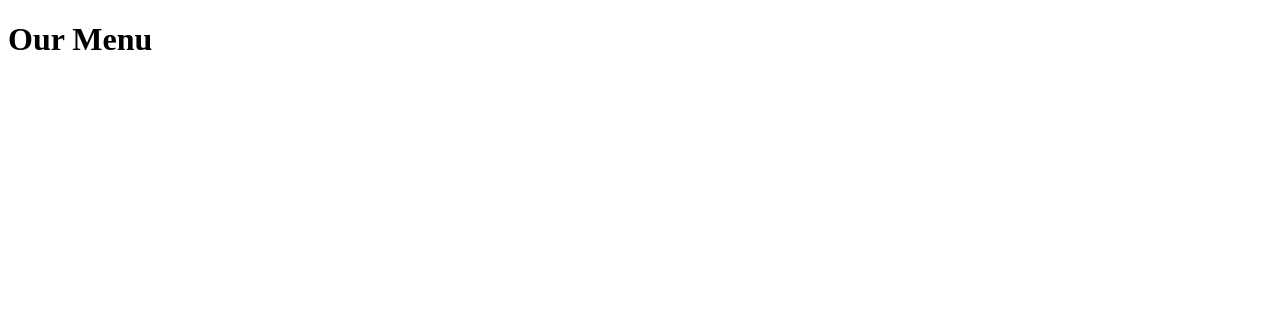
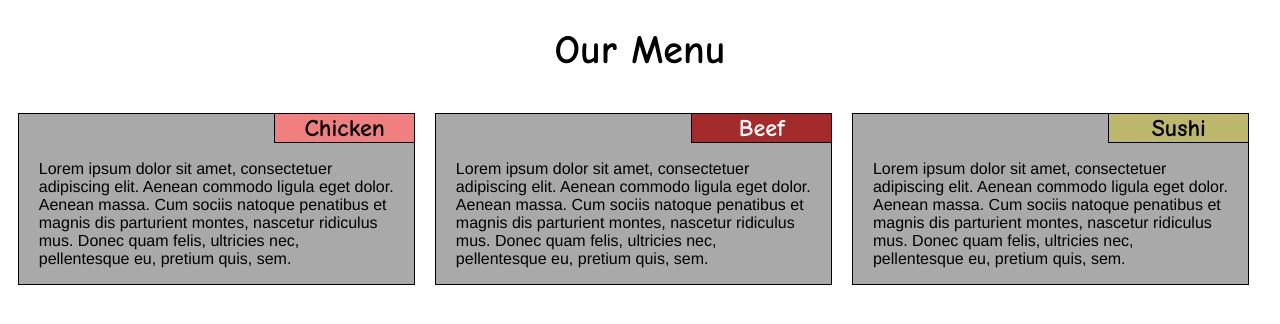
Before and after one commit to talhashahzad12345/coursera-test, a plain HTML site: page module2-solution/index.html in a window 1280 px wide. Drawn offline with Linux system fonts and the light colour scheme.

Commit message:
My Solution to module2

```diff
--- /dev/null
+++ b/module2-solution/css/styles.css
@@ -0,0 +1,91 @@
+/********** Base styles **********/
+
+*{
+	box-sizing: border-box;
+	font-family: "Comic Sans MS", cursive, sans-serif
+}
+
+h1{
+	margin-bottom: 30px;
+	text-align: center;
+	font-size: 2.5em;
+}
+
+section{
+	padding: 10px;
+}
+
+.items{
+	background-color:#A9A9A9;
+	border:1px solid black;
+	height: auto;
+	font-size: 1em;
+}
+
+h2{
+	position: relative;
+	float: right;
+	text-align: center;
+	margin:0px;
+	padding: 0px 5px 0px 5px;
+	width: 140px;
+	font-size: 1.5em;
+	border-bottom: 1px solid black;
+	border-left: 1px solid black;
+
+}
+
+.chicken{
+	background-color:#F08080;
+}
+
+.beef{
+	background-color:#A52A2A;
+	color: white;
+}
+
+.sushi{
+	background-color:#BDB76B;
+}
+
+p{
+	width: 90%;
+	margin-right: auto;
+	margin-left: auto;
+	font-family: Helvetica;
+	font-size: 1em;
+	padding-top: 30px;
+}
+
+
+.row{
+	width: 100%
+}
+
+
+
+/********** Desktop View **********/
+@media (min-width: 992px){
+	.col-lg-4{
+		float: left;
+		width:33%;
+	}
+
+}
+
+
+
+/********** Tablet View **********/
+@media (min-width: 768px) and (max-width: 991px){
+	.col-md-6, .col-md-12 {
+		float: left;
+	}
+
+	.col-md-6{
+		width: 50%;
+	}
+
+	.col-md-12{
+		width: 100%;
+	}
+}
--- a/module2-solution/index.html
+++ b/module2-solution/index.html
@@ -2,14 +2,35 @@
 <html>
 <head>
 <meta charset="utf-8">
-	<title>Assignment solution to module 2</title>
+<meta name="viewport" content="width=device-width, initial-scale=1">
+<meta name="desciption" content="Talha's Solution to Module 2">
+<title>Assignment solution to module 2</title>
+<link rel="stylesheet" href="css/styles.css">
 </head>
 
 <body>
 <h1> Our Menu </h1>
 
+<div class="row">
 
+<section class="col-lg-4 col-md-6">
+<div class="items"><h2 class="chicken">Chicken</h2>
+<p>Lorem ipsum dolor sit amet, consectetuer adipiscing elit. Aenean commodo ligula eget dolor. Aenean massa. Cum sociis natoque penatibus et magnis dis parturient montes, nascetur ridiculus mus. Donec quam felis, ultricies nec, pellentesque eu, pretium quis, sem.
+</p></div>
+</section>
 
+<section class="col-lg-4 col-md-6">
+<div class="items"><h2 class="beef">Beef</h2>
+<p>Lorem ipsum dolor sit amet, consectetuer adipiscing elit. Aenean commodo ligula eget dolor. Aenean massa. Cum sociis natoque penatibus et magnis dis parturient montes, nascetur ridiculus mus. Donec quam felis, ultricies nec, pellentesque eu, pretium quis, sem.
+</p></div>
+</section>
 
+<section class="col-lg-4 col-md-12">
+<div class="items"><h2 class="sushi">Sushi</h2>
+<p>Lorem ipsum dolor sit amet, consectetuer adipiscing elit. Aenean commodo ligula eget dolor. Aenean massa. Cum sociis natoque penatibus et magnis dis parturient montes, nascetur ridiculus mus. Donec quam felis, ultricies nec, pellentesque eu, pretium quis, sem.
+</p></div>
+</section>
+
+</div>
 </body>
 </html>
```
